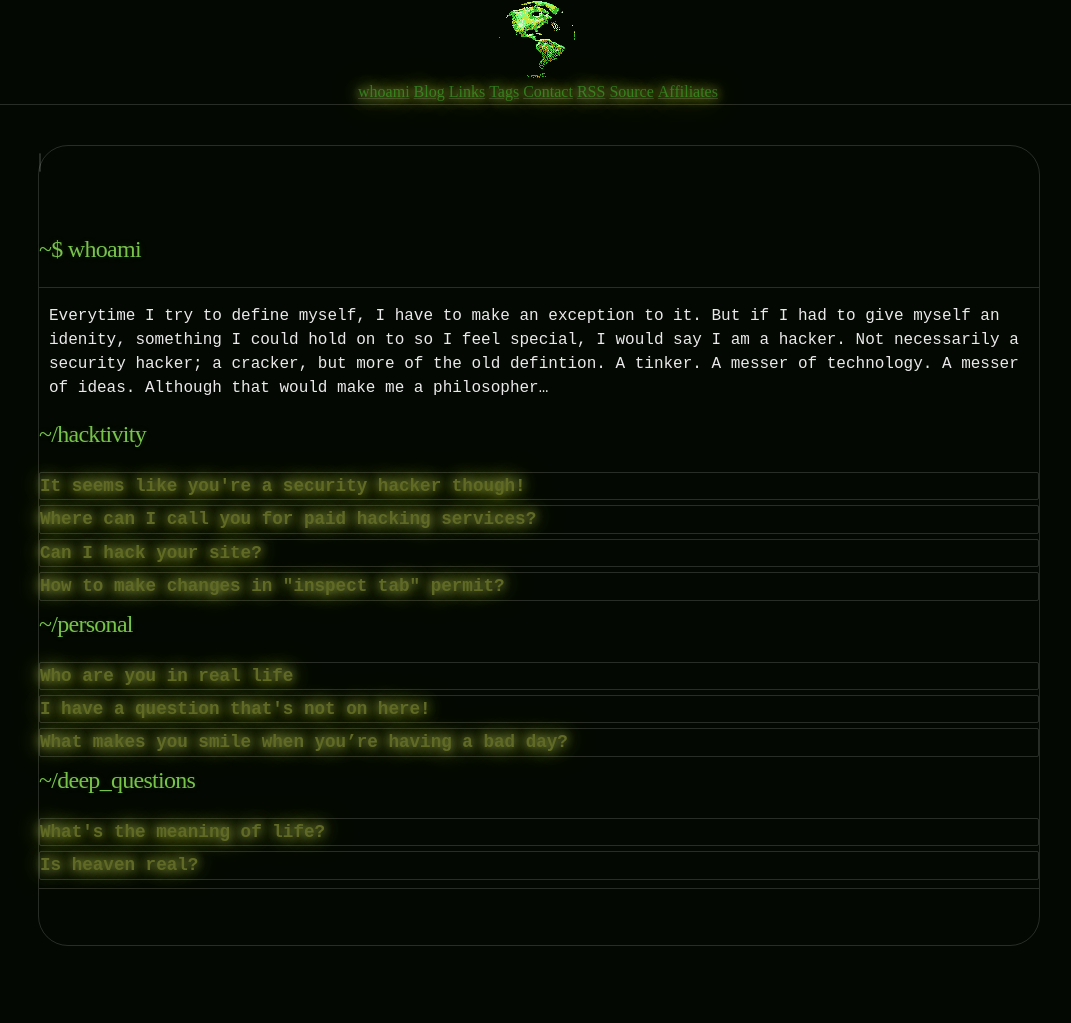
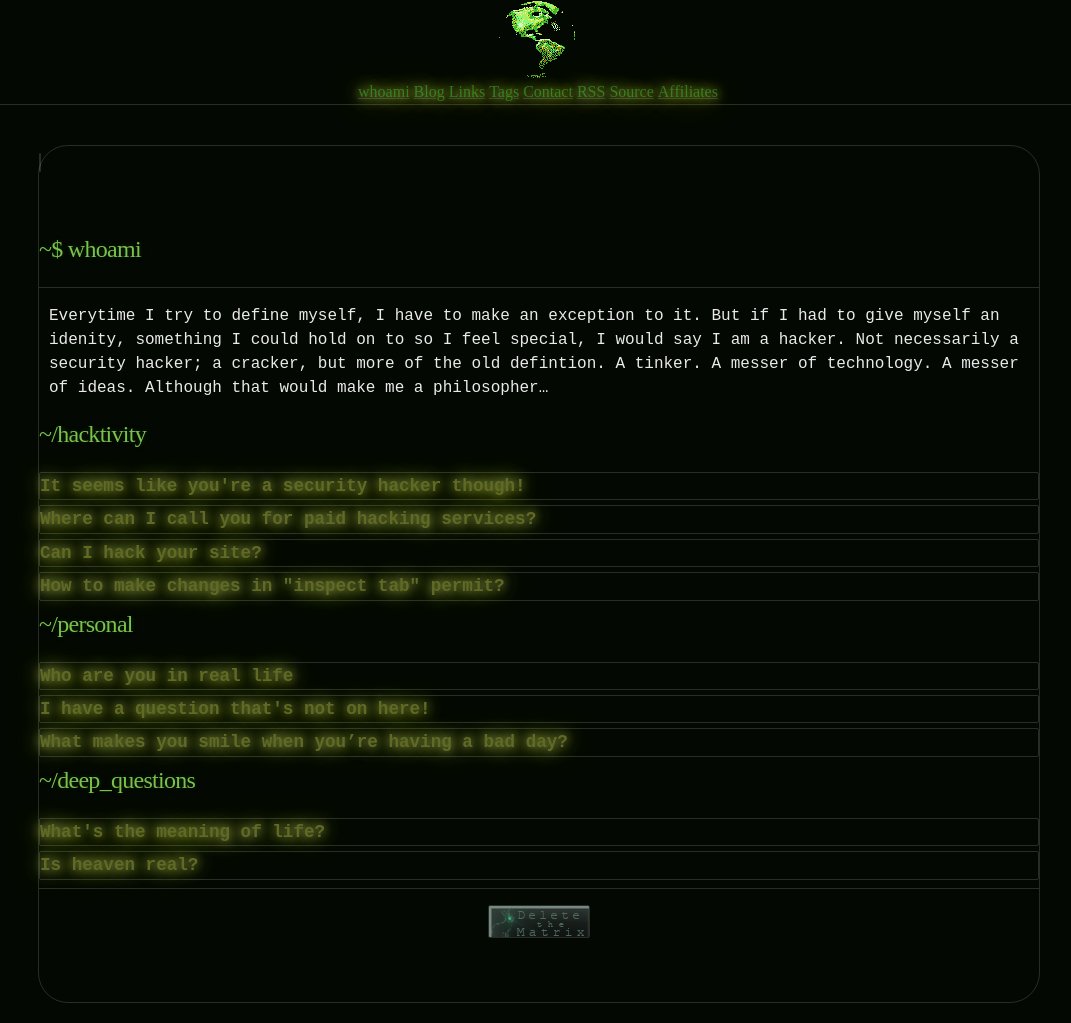
Before and after one commit to CamoCatX/camocatx.github.io, a Jekyll site: the page built from whoami.md, in a window 1280 px wide. Shown: the whole page, without its empty margins (102-1173 px from the left). Built offline with Jekyll 4.4.1, drawn with Linux system fonts in a browser that asks for light colours; before the commit the page ends 966 px from its top, so only the background shows below that.

Commit message:
Update whoami.md

```diff
--- a/whoami.md
+++ b/whoami.md
@@ -71,3 +71,4 @@ Sometimes that does carry over to the real haxx0r hacking. But my intention is t
 </details>
 
 * * *
+![Delete the Matrix site button](/assets/d2.png)
```
